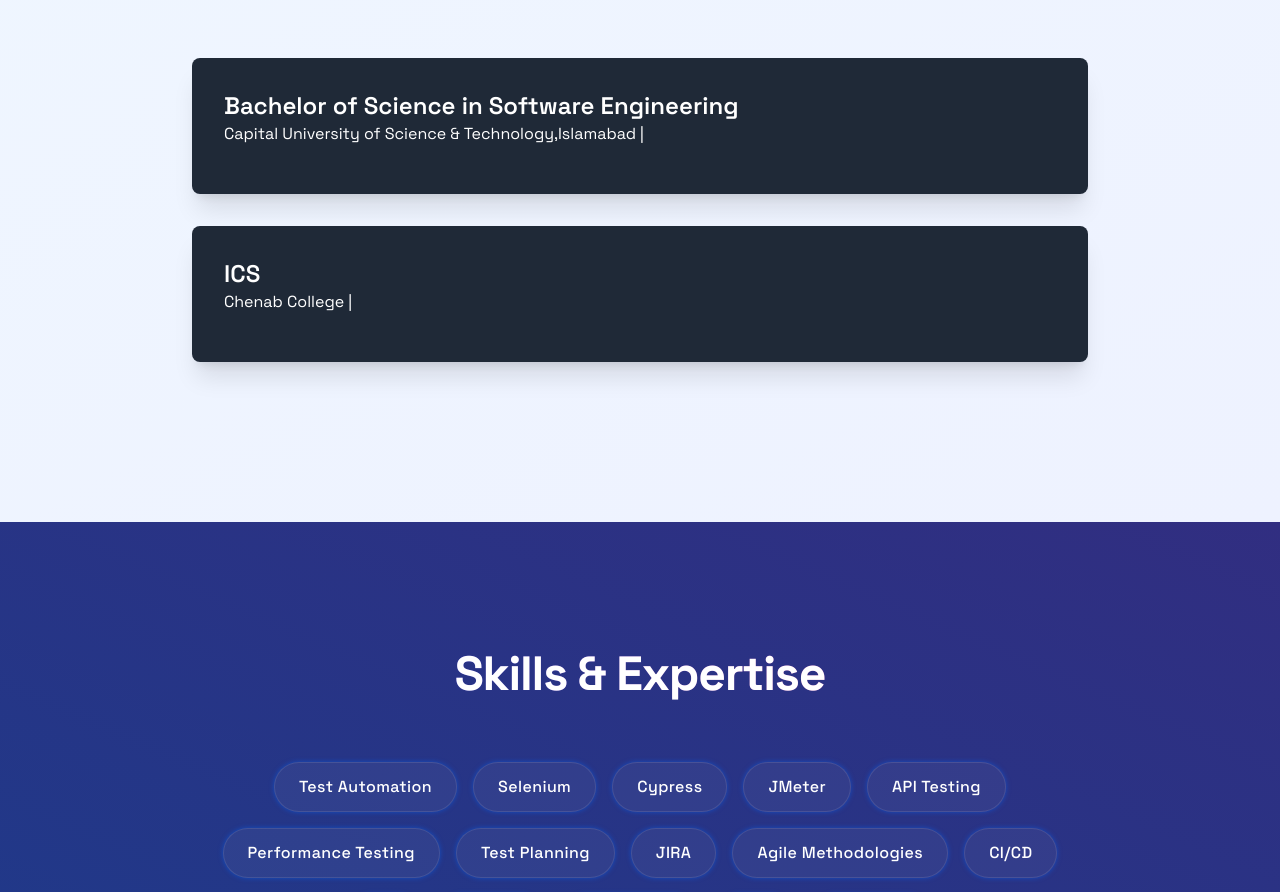
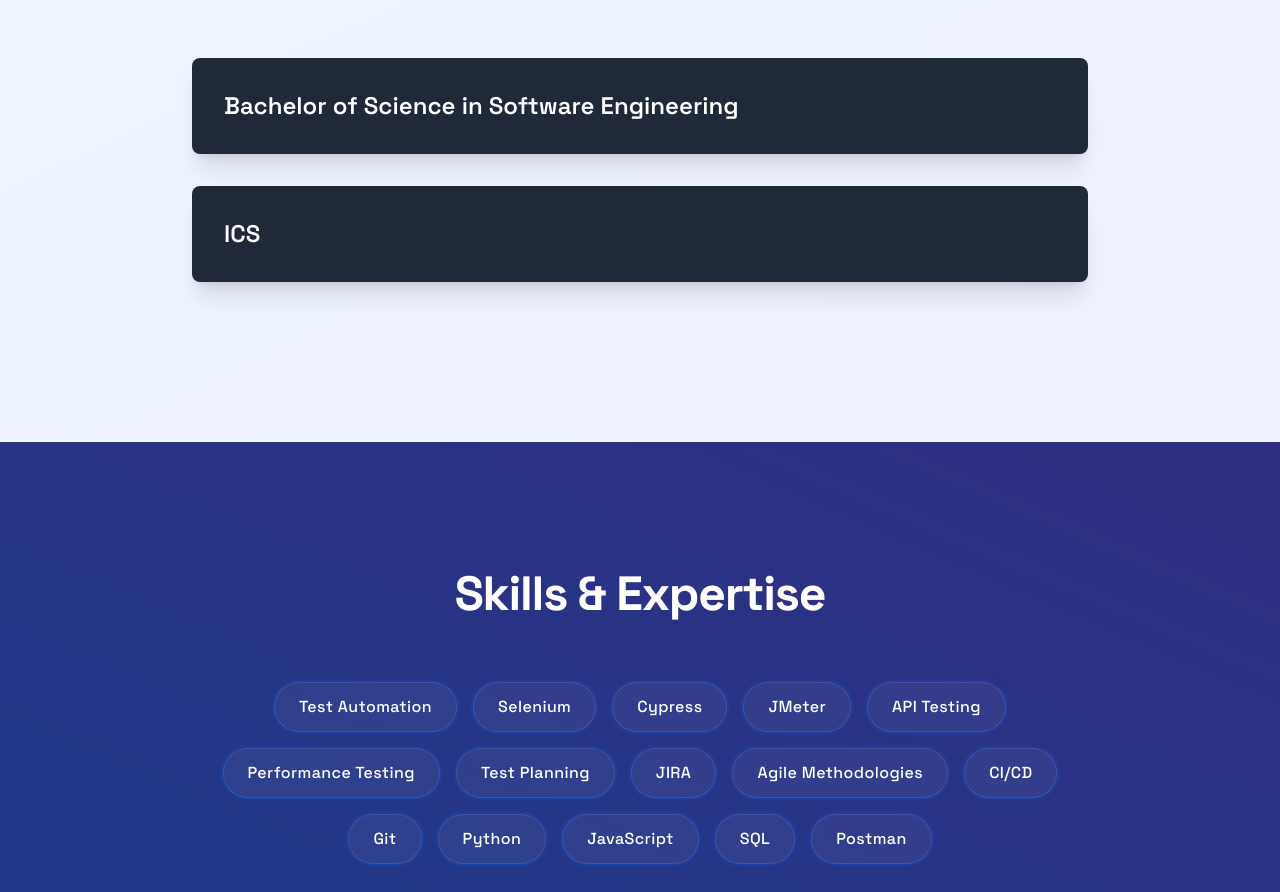
Before and after one commit to usmanchaudhrry/UsmanPortfolio, a React (Vite) app: page / in a window 1280 px wide. Shown: the part 1760-2652 px from the top of the page. Built offline with nearby package versions, Linux system fonts and the light colour scheme.

Commit message:
new changes

```diff
--- a/src/App.tsx
+++ b/src/App.tsx
@@ -245,7 +245,7 @@ function App() {
                 whileHover={{ scale: 1.2, rotate: 360 }}
                 whileTap={{ scale: 0.9 }}
                 transition={{ type: "spring", stiffness: 300 }}
-                href="https://linkedin.com/in/yourusername"
+                href="https://linkedin.com/in/usmanchaudhrry"
                 className="text-white hover:text-blue-200"
               >
                 <FaLinkedin size={32} />
@@ -321,7 +321,7 @@ function App() {
             className="mb-8 bg-gray-800 rounded-lg p-8 shadow-xl" // Dark background
           >
             <h3 className="text-2xl font-semibold text-white">{edu.degree}</h3> {/* White text */}
-            <p className="text-white mb-4">{edu.institution} | {edu.year}</p> {/* White text */}
+            {/* <p className="text-white mb-4">{edu.institution} | {edu.year}</p> White text */}
             <p className="text-white">{edu.details}</p> {/* White text */}
           </motion.div>
         ))}
```
